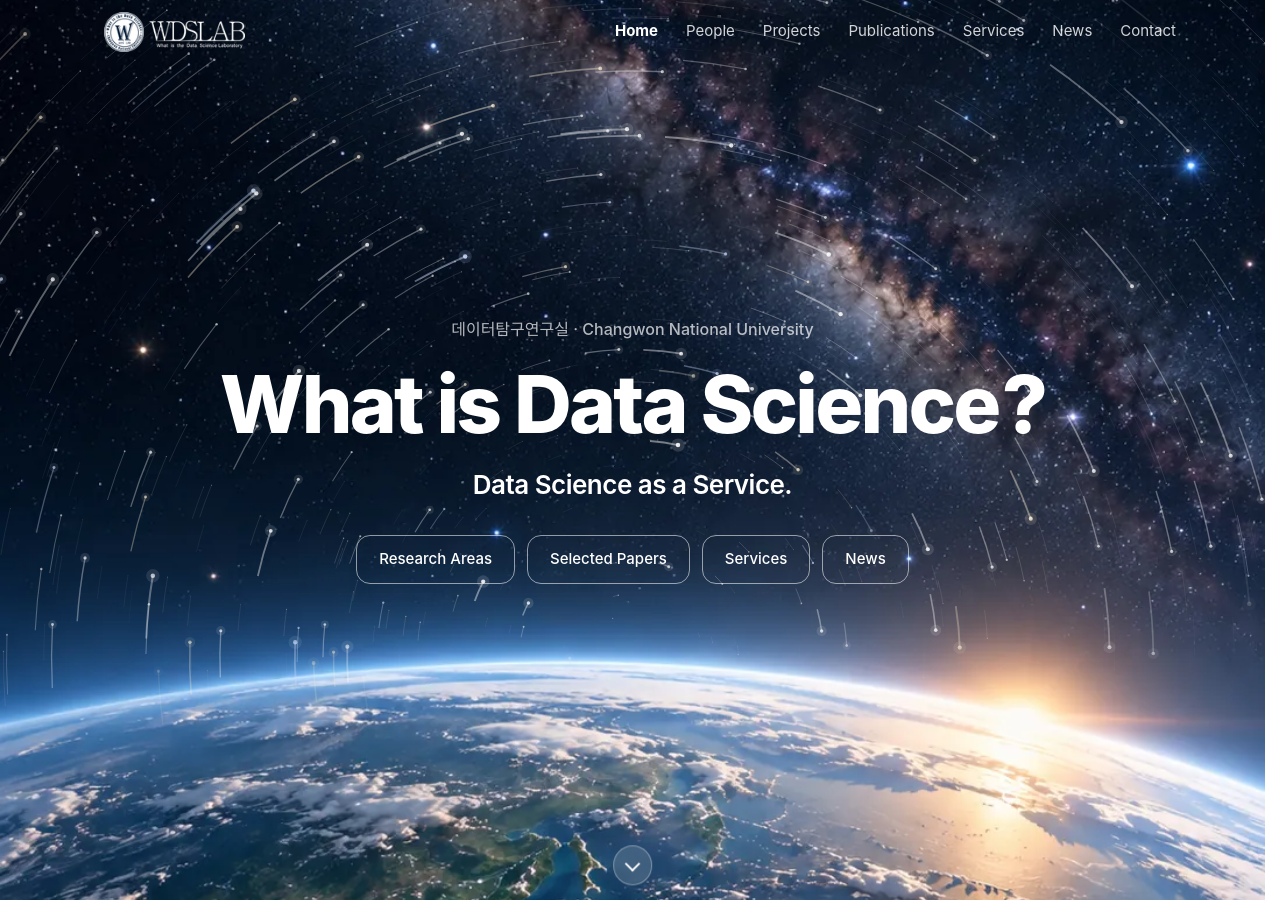
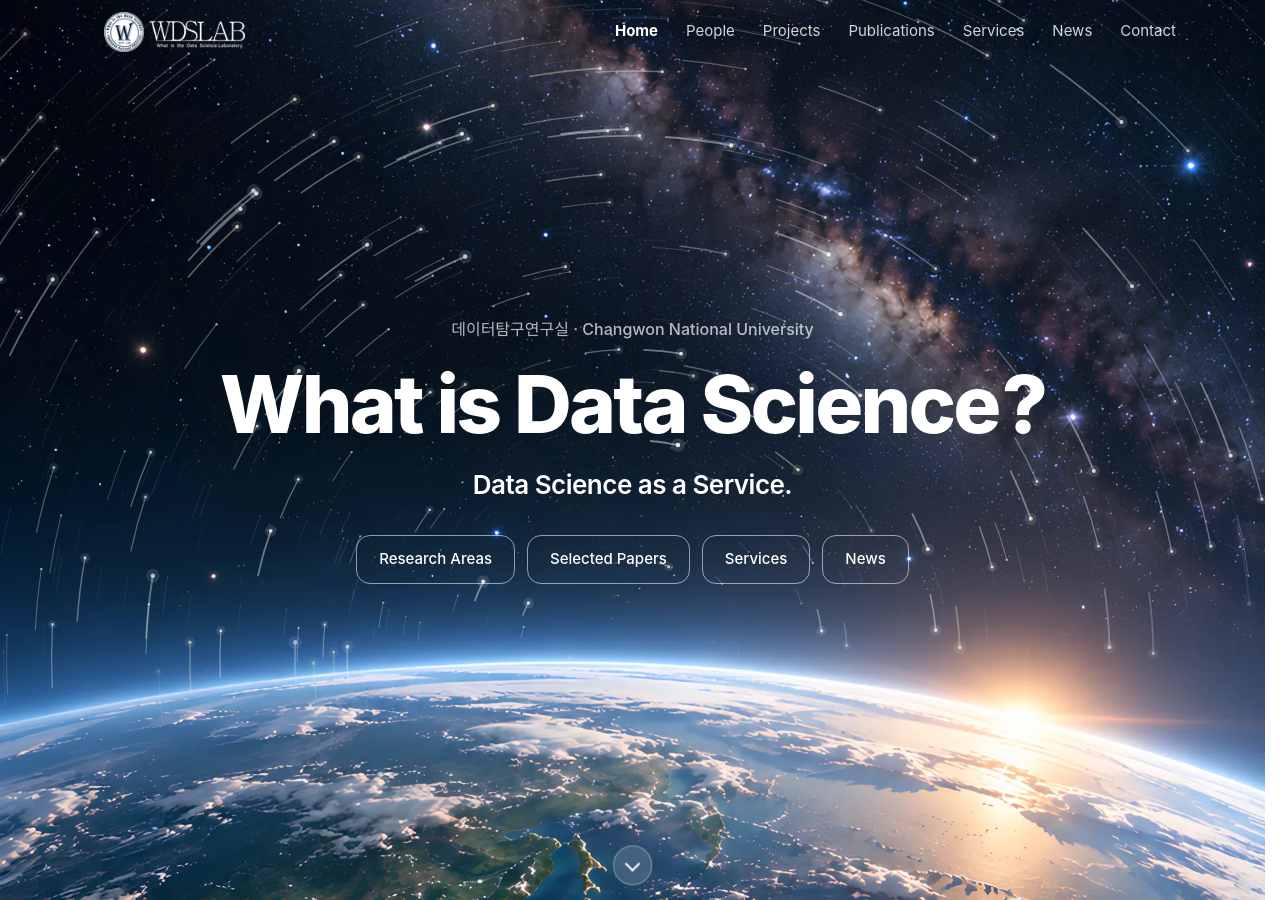
Before and after one commit to WDSLab/wdslab.github.io, a Jekyll site: the page built from _pages/index.html, in a window 1280 px wide and 900 px high. Built offline with Jekyll 4.4.1, drawn with Linux system fonts in a browser that asks for light colours; some web fonts are replaced.

Commit message:
첫 화면 우주·학교 사진을 업스케일본으로 교체 (4K 대응, 화면 폭별 3개 크기)

```diff
--- a/_pages/index.html
+++ b/_pages/index.html
@@ -8,11 +8,11 @@
 {% assign pubs = site.data.publications %}
 <div class="hero-pin" id="hero-pin">
 <section class="hero" id="hero">
-  {%- comment -%} 배경 사진(지구 지평선과 은하수 — 사용자 제작 2026-10-23 18:18, 1086×1448, 지평선은 그림의 67%, 60% 위치. 사용자 결정으로 이 사진으로 확정): 별 캔버스 아래. 스크롤로 장면이 시작되면 home.js 가 서서히 지운다 {%- endcomment -%}
-  <img class="hero-photo" data-horizon="0.67" src="{{ '/assets/hero-earth.webp' | relative_url }}?v=7" srcset="{{ '/assets/hero-earth-small.webp' | relative_url }}?v=7 720w, {{ '/assets/hero-earth.webp' | relative_url }}?v=7 1086w" sizes="100vw" alt="" aria-hidden="true" decoding="async" fetchpriority="high">
+  {%- comment -%} 배경 사진(지구 지평선과 은하수 — 사용자 제작 2026-10-23 18:18, 사용자가 업스케일한 그림을 3840×5120 으로 줄임, 지평선은 그림의 67%, 60% 위치. 사용자 결정으로 이 사진으로 확정): 별 캔버스 아래. 스크롤로 장면이 시작되면 home.js 가 서서히 지운다 {%- endcomment -%}
+  <img class="hero-photo" data-horizon="0.67" src="{{ '/assets/hero-earth-medium.webp' | relative_url }}?v=8" srcset="{{ '/assets/hero-earth-small.webp' | relative_url }}?v=8 720w, {{ '/assets/hero-earth-medium.webp' | relative_url }}?v=8 1920w, {{ '/assets/hero-earth.webp' | relative_url }}?v=8 3840w" sizes="100vw" alt="" aria-hidden="true" decoding="async" fetchpriority="high">
   <canvas class="hero-bg" aria-hidden="true"></canvas>
   {%- comment -%} 학교 사진: 장면 끝(! 가 내려앉을 때)에 별 위로 서서히 나타나며 살짝 커진다(화면을 채운 채) — 우주에서 학교로 내려오는 느낌 (home.js). 글이 읽히게 CSS 로 어둡게 {%- endcomment -%}
-  <img class="hero-campus" src="{{ '/assets/hero-campus.webp' | relative_url }}" srcset="{{ '/assets/hero-campus-small.webp' | relative_url }} 720w, {{ '/assets/hero-campus.webp' | relative_url }} 1000w" sizes="100vw" alt="" aria-hidden="true" decoding="async" loading="lazy">
+  <img class="hero-campus" src="{{ '/assets/hero-campus-medium.webp' | relative_url }}?v=2" srcset="{{ '/assets/hero-campus-small.webp' | relative_url }}?v=2 720w, {{ '/assets/hero-campus-medium.webp' | relative_url }}?v=2 1920w, {{ '/assets/hero-campus.webp' | relative_url }}?v=2 3840w" sizes="100vw" alt="" aria-hidden="true" decoding="async" loading="lazy">
   <div class="shell">
     <div class="hero-copy">
       <p class="hero-kicker">데이터탐구연구실 · Changwon National University</p>
```
Also changed, not shown: assets/hero-campus-medium.webp (added), assets/hero-campus-small.webp, assets/hero-campus.webp, assets/hero-earth-medium.webp (added), assets/hero-earth-small.webp, assets/hero-earth.webp.
